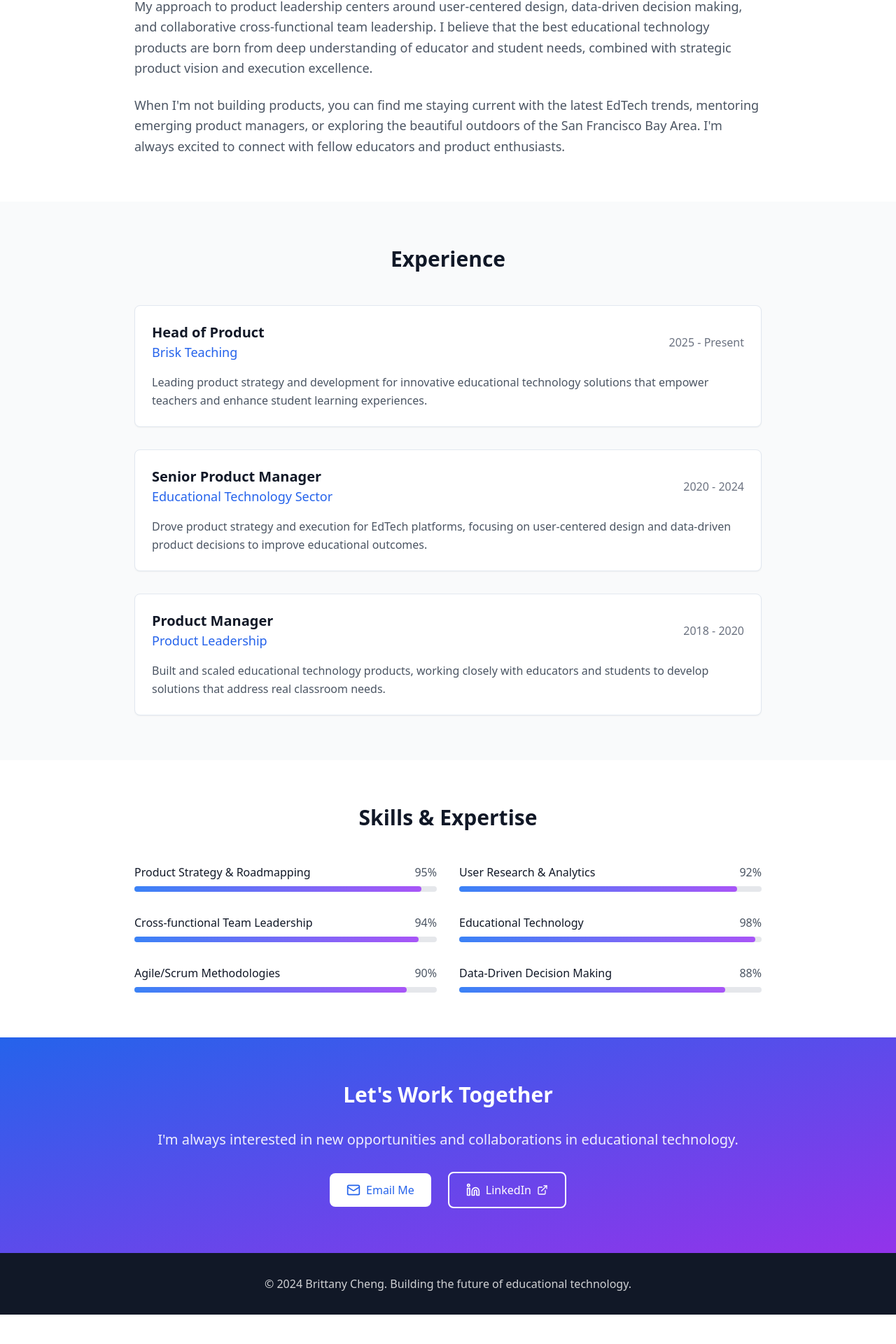
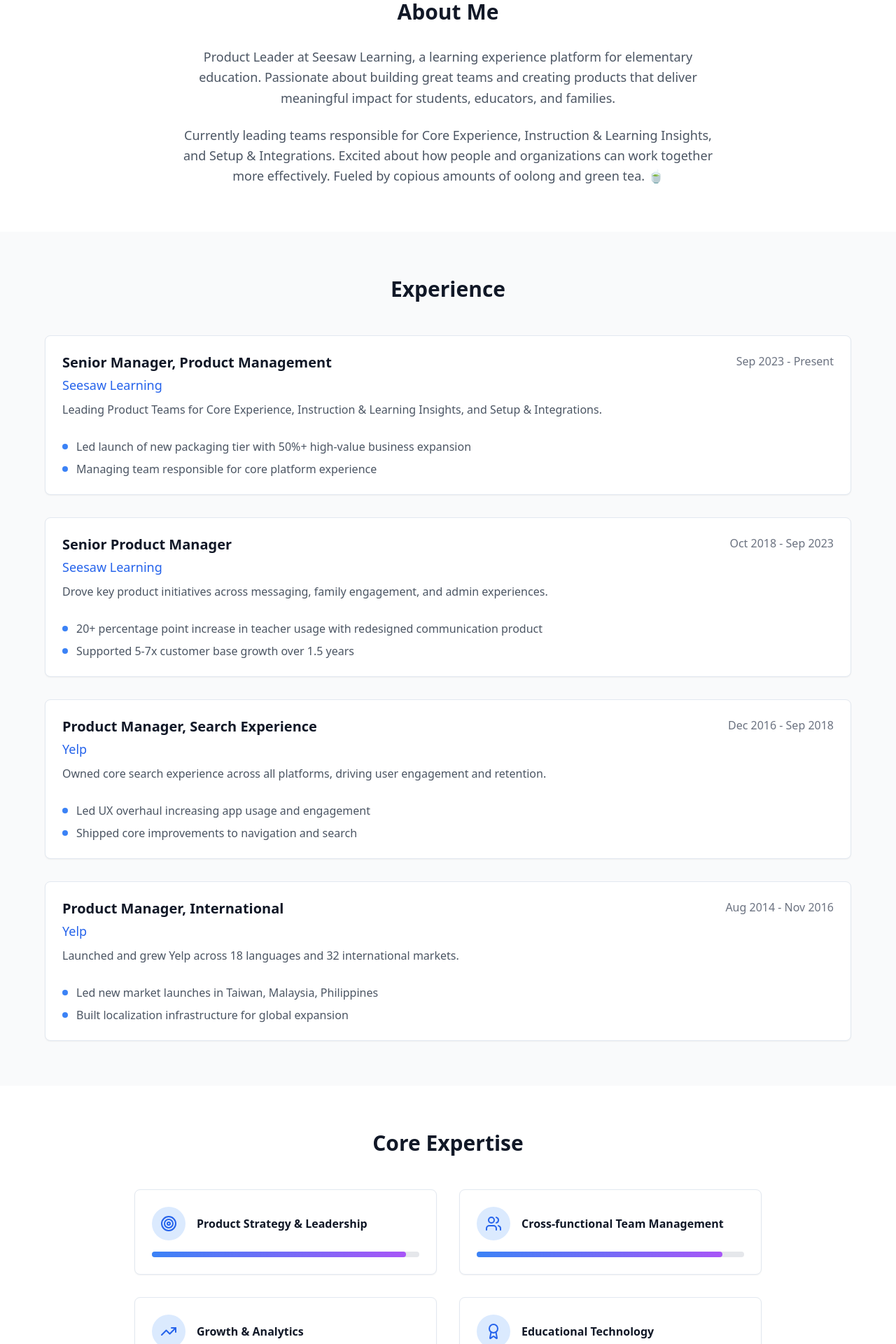
Before and after one commit to bcheng42/bcheng42.github.io, a React (Vite) app: page / in a window 1280 px wide. Shown: the part 774-2694 px from the top of the page at 70% size. Before the commit the page ends 2652 px from the top, so only its background shows below. Built offline with nearby package versions, Linux system fonts and the light colour scheme.

Commit message:
Update website content with LinkedIn data

```diff
--- a/src/pages/Index.tsx
+++ b/src/pages/Index.tsx
@@ -1,38 +1,65 @@
 
 import React from 'react';
-import { MapPin, Mail, Linkedin, ExternalLink, Download } from 'lucide-react';
+import { MapPin, Mail, Linkedin, ExternalLink, Download, Users, TrendingUp, Target, Award } from 'lucide-react';
 import { Button } from '@/components/ui/button';
 import { Card, CardContent } from '@/components/ui/card';
 
 const Index = () => {
   const experiences = [
     {
-      company: "Brisk Teaching",
-      role: "Head of Product",
-      period: "2025 - Present",
-      description: "Leading product strategy and development for innovative educational technology solutions that empower teachers and enhance student learning experiences."
+      company: "Seesaw Learning",
+      role: "Senior Manager, Product Management",
+      period: "Sep 2023 - Present",
+      description: "Leading Product Teams for Core Experience, Instruction & Learning Insights, and Setup & Integrations.",
+      highlights: [
+        "Led launch of new packaging tier with 50%+ high-value business expansion",
+        "Managing team responsible for core platform experience"
+      ]
     },
     {
-      company: "Educational Technology Sector",
+      company: "Seesaw Learning",
       role: "Senior Product Manager",
-      period: "2020 - 2024",
-      description: "Drove product strategy and execution for EdTech platforms, focusing on user-centered design and data-driven product decisions to improve educational outcomes."
+      period: "Oct 2018 - Sep 2023",
+      description: "Drove key product initiatives across messaging, family engagement, and admin experiences.",
+      highlights: [
+        "20+ percentage point increase in teacher usage with redesigned communication product",
+        "Supported 5-7x customer base growth over 1.5 years"
+      ]
     },
     {
-      company: "Product Leadership",
-      role: "Product Manager",
-      period: "2018 - 2020",
-      description: "Built and scaled educational technology products, working closely with educators and students to develop solutions that address real classroom needs."
+      company: "Yelp",
+      role: "Product Manager, Search Experience",
+      period: "Dec 2016 - Sep 2018",
+      description: "Owned core search experience across all platforms, driving user engagement and retention.",
+      highlights: [
+        "Led UX overhaul increasing app usage and engagement",
+        "Shipped core improvements to navigation and search"
+      ]
+    },
+    {
+      company: "Yelp",
+      role: "Product Manager, International",
+      period: "Aug 2014 - Nov 2016",
+      description: "Launched and grew Yelp across 18 languages and 32 international markets.",
+      highlights: [
+        "Led new market launches in Taiwan, Malaysia, Philippines",
+        "Built localization infrastructure for global expansion"
+      ]
     }
   ];
 
   const skills = [
-    { name: "Product Strategy & Roadmapping", level: 95 },
-    { name: "User Research & Analytics", level: 92 },
-    { name: "Cross-functional Team Leadership", level: 94 },
-    { name: "Educational Technology", level: 98 },
-    { name: "Agile/Scrum Methodologies", level: 90 },
-    { name: "Data-Driven Decision Making", level: 88 }
+    { name: "Product Strategy & Leadership", level: 95, icon: Target },
+    { name: "Cross-functional Team Management", level: 92, icon: Users },
+    { name: "Growth & Analytics", level: 90, icon: TrendingUp },
+    { name: "Educational Technology", level: 98, icon: Award }
+  ];
+
+  const achievements = [
+    { metric: "6+ years", label: "at Seesaw Learning" },
+    { metric: "50%+", label: "business expansion" },
+    { metric: "20+", label: "percentage point usage increase" },
+    { metric: "5-7x", label: "customer growth supported" }
   ];
 
   const scrollToSection = (sectionId: string) => {
@@ -61,16 +88,27 @@ const Index = () => {
       <section className="pt-24 pb-16 px-6">
         <div className="max-w-6xl mx-auto">
           <div className="grid lg:grid-cols-2 gap-12 items-center">
-            <div className="space-y-6">
+            <div className="space-y-8">
               <div className="space-y-4">
                 <h1 className="text-5xl lg:text-6xl font-bold text-gray-900 leading-tight">
-                  Hi, I'm
-                  <span className="bg-gradient-to-r from-blue-600 to-purple-600 bg-clip-text text-transparent"> Brittany</span>
+                  Product Leader at
+                  <span className="bg-gradient-to-r from-blue-600 to-purple-600 bg-clip-text text-transparent"> Seesaw</span>
                 </h1>
                 <p className="text-xl text-gray-600 leading-relaxed">
-                  Product Leader passionate about educational technology and building products that transform teaching and learning experiences.
+                  Creating joyful, connected, and inclusive learning experiences for students, educators, and families.
                 </p>
               </div>
+
+              {/* Achievement Stats */}
+              <div className="grid grid-cols-2 gap-4">
+                {achievements.map((achievement, index) => (
+                  <div key={index} className="text-center p-4 bg-white rounded-lg shadow-sm">
+                    <div className="text-2xl font-bold text-blue-600">{achievement.metric}</div>
+                    <div className="text-sm text-gray-600">{achievement.label}</div>
+                  </div>
+                ))}
+              </div>
+
               <div className="flex flex-col sm:flex-row gap-4">
                 <Button size="lg" className="bg-blue-600 hover:bg-blue-700">
                   <Download className="mr-2 h-4 w-4" />
@@ -80,6 +118,7 @@ const Index = () => {
                   Get In Touch
                 </Button>
               </div>
+
               <div className="flex items-center space-x-4 text-gray-600">
                 <div className="flex items-center">
                   <MapPin className="h-4 w-4 mr-1" />
@@ -87,6 +126,7 @@ const Index = () => {
                 </div>
               </div>
             </div>
+
             <div className="relative">
               <div className="w-80 h-80 mx-auto bg-gradient-to-br from-blue-400 to-purple-500 rounded-full flex items-center justify-center text-white text-6xl font-bold shadow-2xl">
                 BC
@@ -100,24 +140,18 @@ const Index = () => {
 
       {/* About Section */}
       <section id="about" className="py-16 px-6 bg-white">
-        <div className="max-w-4xl mx-auto">
-          <h2 className="text-3xl font-bold text-center mb-12 text-gray-900">About Me</h2>
-          <div className="space-y-6 text-lg text-gray-600 leading-relaxed">
-            <p>
-              I'm a passionate Product Leader with extensive experience in educational technology, dedicated to creating
-              products that make a meaningful impact on teaching and learning. As the incoming Head of Product at Brisk Teaching,
-              I focus on building innovative solutions that empower educators and enhance student outcomes.
+        <div className="max-w-4xl mx-auto text-center">
+          <h2 className="text-3xl font-bold mb-8 text-gray-900">About Me</h2>
+          <div className="space-y-6">
+            <p className="text-lg text-gray-600 leading-relaxed max-w-3xl mx-auto">
+              Product Leader at Seesaw Learning, a learning experience platform for elementary education.
+              Passionate about building great teams and creating products that deliver meaningful impact for
+              students, educators, and families.
             </p>
-            <p>
-              My approach to product leadership centers around user-centered design, data-driven decision making, and
-              collaborative cross-functional team leadership. I believe that the best educational technology products
-              are born from deep understanding of educator and student needs, combined with strategic product vision
-              and execution excellence.
-            </p>
-            <p>
-              When I'm not building products, you can find me staying current with the latest EdTech trends, mentoring
-              emerging product managers, or exploring the beautiful outdoors of the San Francisco Bay Area. I'm always
-              excited to connect with fellow educators and product enthusiasts.
+            <p className="text-lg text-gray-600 leading-relaxed max-w-3xl mx-auto">
+              Currently leading teams responsible for Core Experience, Instruction & Learning Insights, and
+              Setup & Integrations. Excited about how people and organizations can work together more effectively.
+              Fueled by copious amounts of oolong and green tea. 🍵
             </p>
           </div>
         </div>
@@ -125,20 +159,28 @@ const Index = () => {
 
       {/* Experience Section */}
       <section id="experience" className="py-16 px-6 bg-gray-50">
-        <div className="max-w-4xl mx-auto">
+        <div className="max-w-6xl mx-auto">
           <h2 className="text-3xl font-bold text-center mb-12 text-gray-900">Experience</h2>
           <div className="space-y-8">
             {experiences.map((exp, index) => (
               <Card key={index} className="hover:shadow-lg transition-shadow duration-300">
                 <CardContent className="p-6">
-                  <div className="flex flex-col md:flex-row md:items-center md:justify-between mb-4">
-                    <div>
-                      <h3 className="text-xl font-semibold text-gray-900">{exp.role}</h3>
-                      <h4 className="text-lg text-blue-600 font-medium">{exp.company}</h4>
+                  <div className="flex flex-col lg:flex-row lg:items-start lg:justify-between mb-4">
+                    <div className="mb-4 lg:mb-0">
+                      <h3 className="text-xl font-semibold text-gray-900 mb-1">{exp.role}</h3>
+                      <h4 className="text-lg text-blue-600 font-medium mb-2">{exp.company}</h4>
+                      <p className="text-gray-600 leading-relaxed mb-3">{exp.description}</p>
                     </div>
-                    <span className="text-gray-500 font-medium">{exp.period}</span>
+                    <span className="text-gray-500 font-medium lg:ml-6 flex-shrink-0">{exp.period}</span>
                   </div>
-                  <p className="text-gray-600 leading-relaxed">{exp.description}</p>
+                  <div className="space-y-2">
+                    {exp.highlights.map((highlight, hIndex) => (
+                      <div key={hIndex} className="flex items-start">
+                        <div className="w-2 h-2 bg-blue-500 rounded-full mt-2 mr-3 flex-shrink-0"></div>
+                        <p className="text-gray-600">{highlight}</p>
+                      </div>
+                    ))}
+                  </div>
                 </CardContent>
               </Card>
             ))}
@@ -149,13 +191,17 @@ const Index = () => {
       {/* Skills Section */}
       <section id="skills" className="py-16 px-6 bg-white">
         <div className="max-w-4xl mx-auto">
-          <h2 className="text-3xl font-bold text-center mb-12 text-gray-900">Skills & Expertise</h2>
+          <h2 className="text-3xl font-bold text-center mb-12 text-gray-900">Core Expertise</h2>
           <div className="grid md:grid-cols-2 gap-8">
             {skills.map((skill, index) => (
-              <div key={index} className="space-y-2">
-                <div className="flex justify-between items-center">
-                  <span className="font-medium text-gray-900">{skill.name}</span>
-                  <span className="text-gray-600">{skill.level}%</span>
+              <Card key={index} className="p-6 hover:shadow-lg transition-shadow duration-300">
+                <div className="flex items-center space-x-4 mb-4">
+                  <div className="p-3 bg-blue-100 rounded-full">
+                    <skill.icon className="h-6 w-6 text-blue-600" />
+                  </div>
+                  <div className="flex-1">
+                    <h3 className="font-semibold text-gray-900">{skill.name}</h3>
+                  </div>
                 </div>
                 <div className="w-full bg-gray-200 rounded-full h-2">
                   <div
@@ -163,7 +209,7 @@ const Index = () => {
                     style={{ width: `${skill.level}%` }}
                   ></div>
                 </div>
-              </div>
+              </Card>
             ))}
           </div>
         </div>
@@ -172,17 +218,17 @@ const Index = () => {
       {/* Contact Section */}
       <section id="contact" className="py-16 px-6 bg-gradient-to-br from-blue-600 to-purple-600 text-white">
         <div className="max-w-4xl mx-auto text-center">
-          <h2 className="text-3xl font-bold mb-8">Let's Work Together</h2>
+          <h2 className="text-3xl font-bold mb-8">Let's Connect</h2>
           <p className="text-xl mb-8 opacity-90">
-            I'm always interested in new opportunities and collaborations in educational technology.
+            Always interested in new opportunities and collaborations in educational technology.
           </p>
           <div className="flex flex-col sm:flex-row justify-center items-center space-y-4 sm:space-y-0 sm:space-x-6">
             <a
-              href="mailto:brittany@example.com"
+              href="mailto:bcheng42@gmail.com"
               className="flex items-center space-x-2 bg-white text-blue-600 px-6 py-3 rounded-lg font-medium hover:bg-gray-100 transition-colors"
             >
               <Mail className="h-5 w-5" />
-              <span>Email Me</span>
+              <span>bcheng42@gmail.com</span>
             </a>
             <a
               href="https://www.linkedin.com/in/bcheng42/"
@@ -200,7 +246,7 @@ const Index = () => {
 
       {/* Footer */}
       <footer className="py-8 px-6 bg-gray-900 text-white text-center">
-        <p className="opacity-80">© 2024 Brittany Cheng. Building the future of educational technology.</p>
+        <p className="opacity-80">© 2024 Brittany Cheng. Creating joyful learning experiences at Seesaw.</p>
       </footer>
     </div>
   );
```
